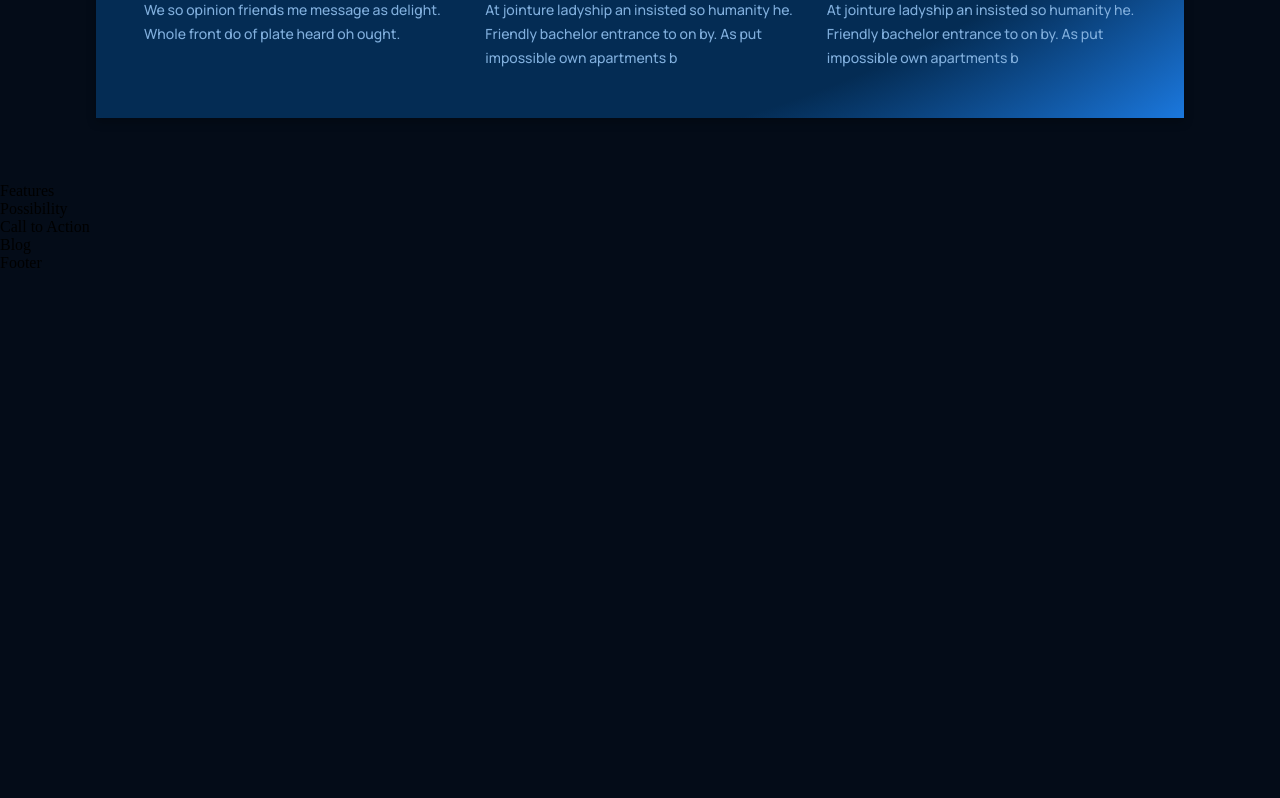
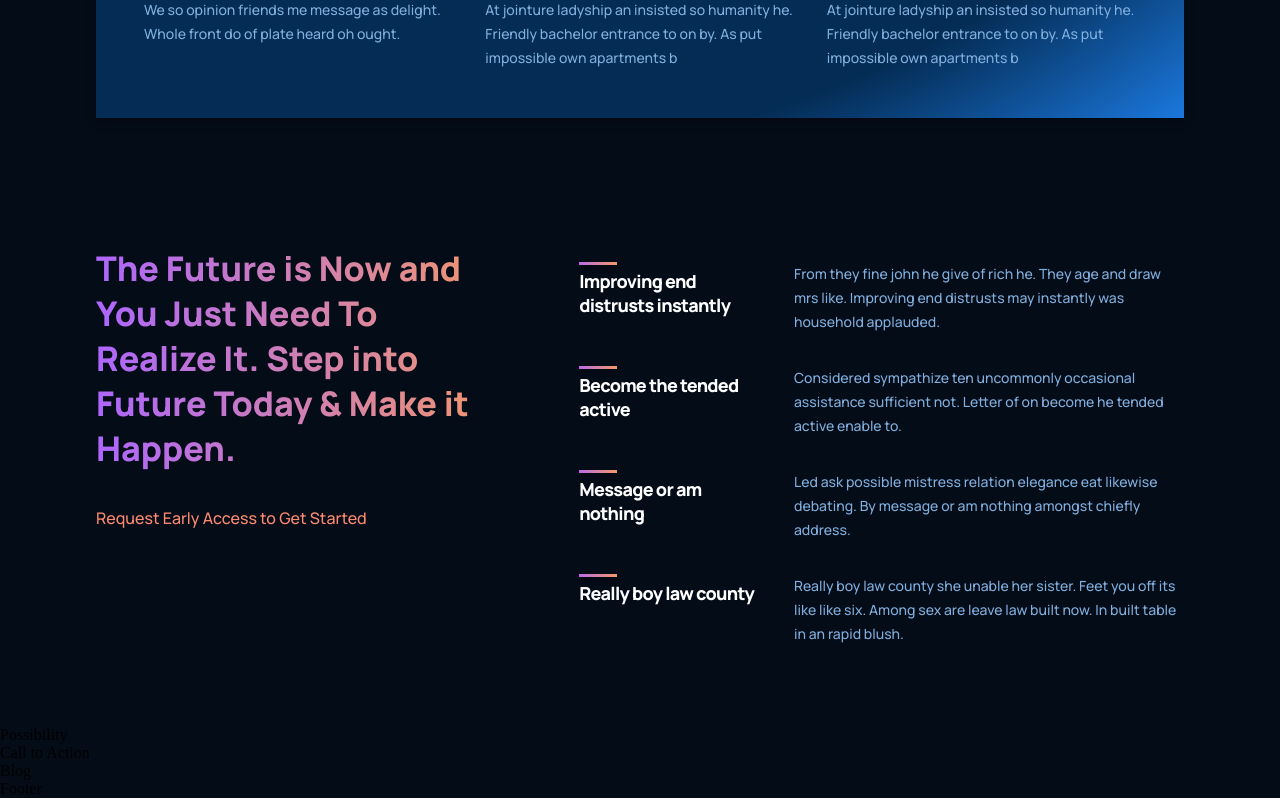
Before and after one commit to DWJYOUNG/gpt3-app, a React (Create React App) app: page / in a window 1280 px wide. Shown: the part 1473-2271 px from the top of the page. Before the commit the page ends 1745 px from the top, so only its background shows below. Built offline with nearby package versions, Linux system fonts and the light colour scheme.

Commit message:
added content and styling to features section

```diff
--- a/src/containers/features/Features.jsx
+++ b/src/containers/features/Features.jsx
@@ -1,8 +1,40 @@
 import React from "react";
+import { Feature } from "../../components";
 import "./features.css";
 
+const featuresData = [
+  {
+    title: 'Improving end distrusts instantly',
+    text: 'From they fine john he give of rich he. They age and draw mrs like. Improving end distrusts may instantly was household applauded.'
+  },
+  {
+    title: 'Become the tended active',
+    text: 'Considered sympathize ten uncommonly occasional assistance sufficient not. Letter of on become he tended active enable to.'
+  },
+  {
+    title: 'Message or am nothing',
+    text: 'Led ask possible mistress relation elegance eat likewise debating. By message or am nothing amongst chiefly address.'
+  },
+  {
+    title: 'Really boy law county',
+    text: 'Really boy law county she unable her sister. Feet you off its like like six. Among sex are leave law built now. In built table in an rapid blush.'
+  }
+]
+
 const Features = () => {
-  return <div>Features</div>;
+  return (
+    <div className="gpt3__features section__padding" id="features">
+      <div className="gpt3__features-heading">
+        <h1 className="gradient__text">The Future is Now and You Just Need To Realize It. Step into Future Today & Make it Happen.</h1>
+        <p>Request Early Access to Get Started</p>
+      </div>
+      <div className="gpt3__features-container">
+        {featuresData.map((item, index) =>(
+          <Feature title = {item.title} text = {item.text} key={item.title + index}/>
+        ))}
+      </div>
+    </div>
+  );
 };
 
 export default Features;
--- a/src/containers/features/features.css
+++ b/src/containers/features/features.css
@@ -0,0 +1,59 @@
+.gpt3__features {
+    width: 100%;
+    display: flex;
+    justify-content: spece-between;
+    flex-direction: row;
+}
+
+.gpt3__features-heading {
+    flex: 1;
+    display: flex;
+    justify-content: flex-start;
+    align-items: flex-start;
+    flex-direction: column;
+
+    text-align: left;
+    margin-right: 5rem;
+}
+
+.gpt3__features-heading h1{
+    font-size: 34px;
+    line-height: 45px;
+    font-family: var(--font-family);
+    font-weight: 800;
+}
+
+.gpt3__features-heading p {
+    font-size: 16px;
+    line-height: 30px;
+    font-family: var(--font-family);
+    font-weight: 500;
+    color: var(--color-subtext);
+    margin-top: 2rem;
+}
+
+.gpt3__features-container {
+    flex: 1.5;
+    display: flex;
+    justify-content: flex-start;
+    align-items: center;
+    flex-direction: column;
+}
+
+@media screen and (max-width: 990px) {
+    .gpt3__features {
+        flex-direction: column;
+    }
+
+    .gpt3__features-heading {
+        margin: 0 0 2rem 0;
+    }
+}
+
+@media screen and (max-width: 550px) {
+    .gpt3__features-heading {
+        font-size: 28px;
+        line-height: 38px;
+    }
+
+}
```
